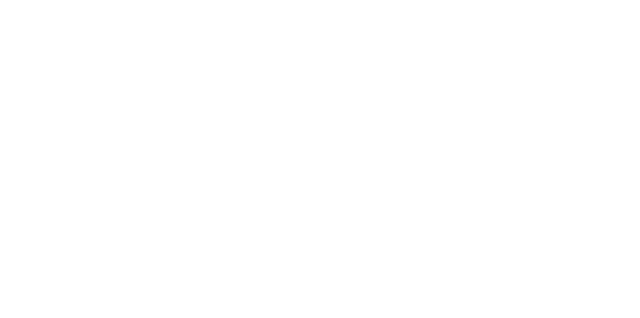
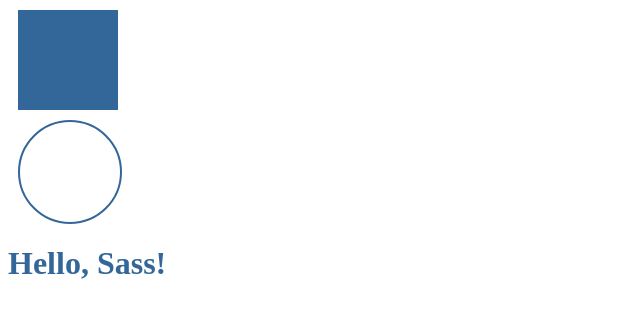
Before and after one commit to rohit7979/Sass_B35, a website: page index.html in a window 1280 px wide. Shown: the whole page, without its empty margins (0-640 px from the left). Drawn offline with Linux system fonts and the light colour scheme.

Commit message:
index and sass updated

```diff
--- a/index.html
+++ b/index.html
@@ -7,6 +7,10 @@
     <link rel="stylesheet" href="./index.css">
 </head>
 <body>
-
+   <div class="container">
+    <div class="square"></div>
+    <div class="circle"></div>
+    <h1 class="heading">Hello, Sass!</h1>
+   </div>
 </body>
 </html>
--- a/style.scss
+++ b/style.scss
@@ -0,0 +1,26 @@
+
+$myColor: #336699;
+
+.container{
+    .square {
+        margin: 10px;
+      width: 100px;
+      height: 100px;
+      background-color: $myColor;
+    }
+
+
+    .circle {
+        margin: 10px;
+      width: 100px;
+      height: 100px;
+      border-radius: 50%;
+      border: 2px solid $myColor;
+    }
+
+
+    .heading {
+      color: $myColor;
+    }
+
+}
```
Also changed, not shown: index.css, 1 other file.
